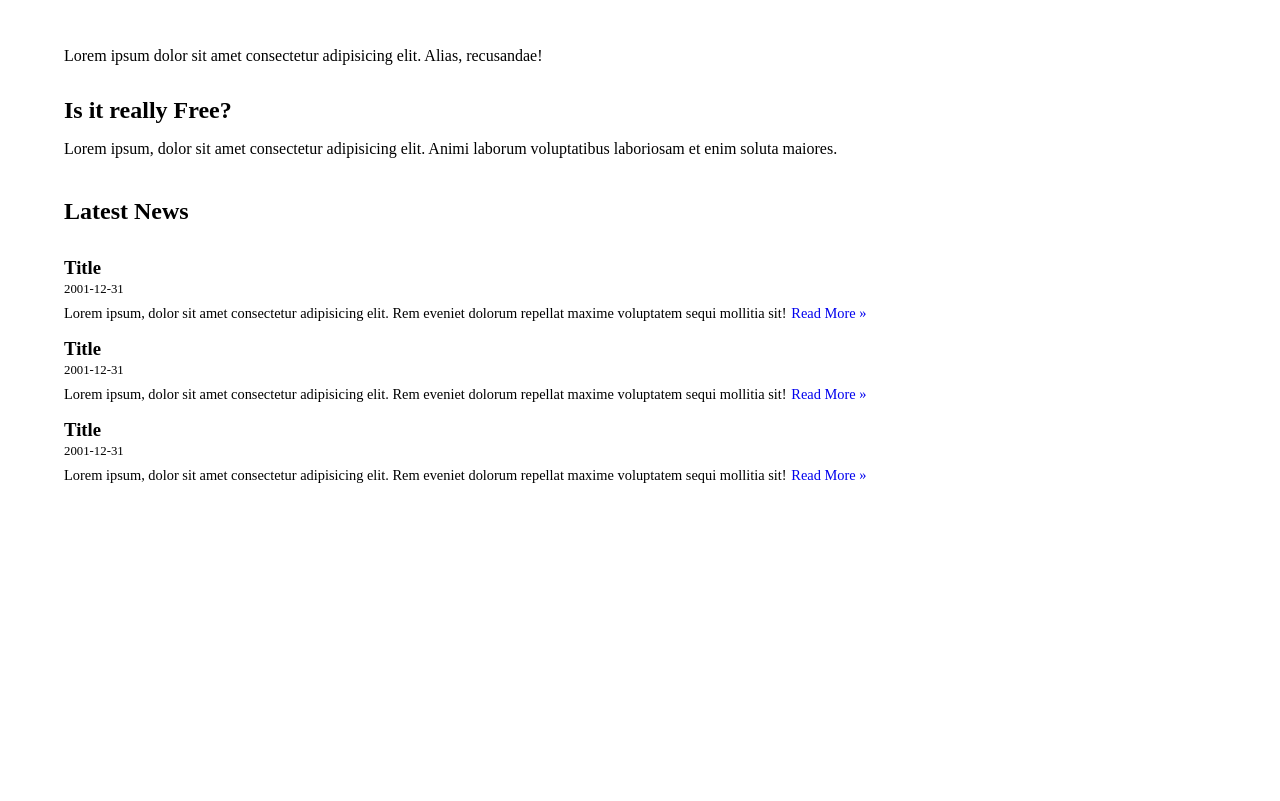
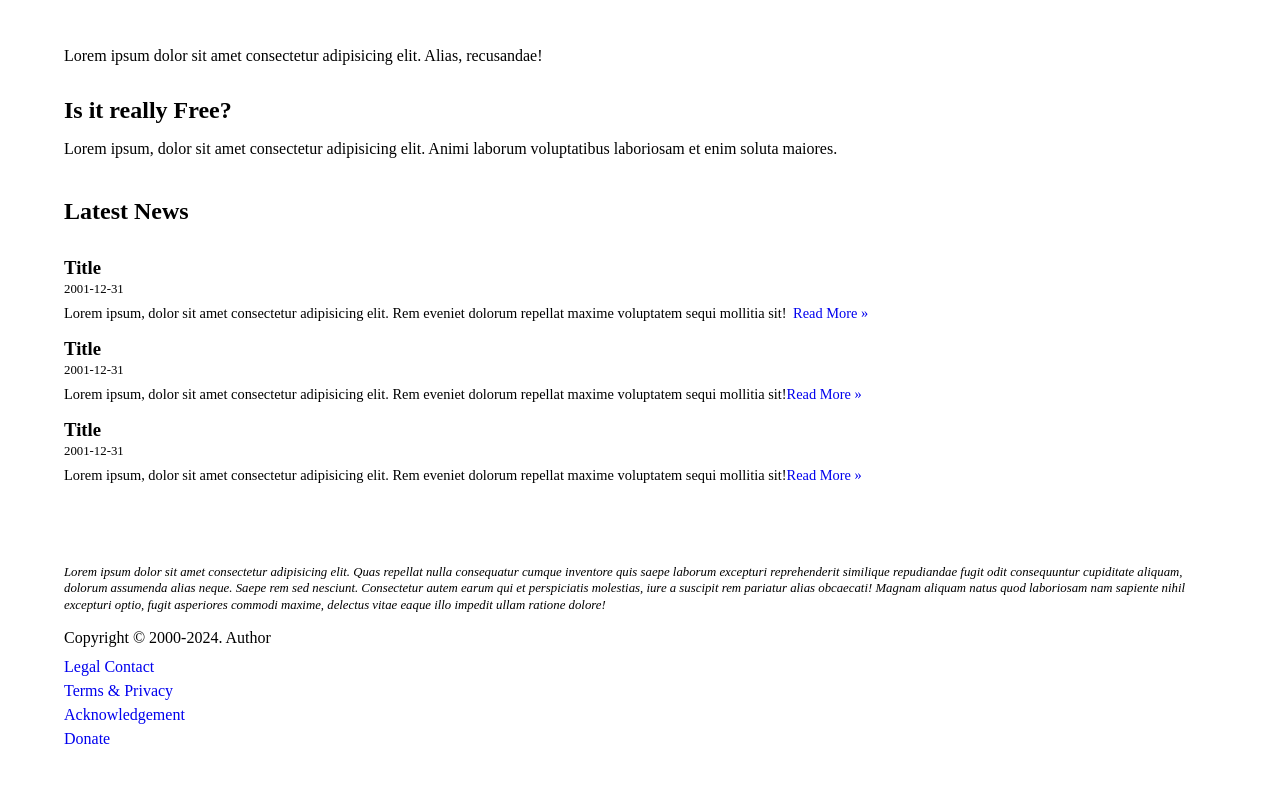
Before and after one commit to RealKendpr/keepass-website-redesign, a plain HTML site: page index.html in a window 1280 px wide. Shown: the part 617-1418 px from the top of the page. Before the commit the page ends 1101 px from the top, so only its background shows below. Drawn offline with Linux system fonts and the light colour scheme.

Commit message:
Homepage
- Added a footer
- Added &#x2009; at the end of article's p tag to add space between text and link
- Added basic styling to the footer

```diff
--- a/index.html
+++ b/index.html
@@ -75,7 +75,8 @@
                 <p>
                   Lorem ipsum, dolor sit amet consectetur adipisicing elit. Rem
                   eveniet dolorum repellat maxime voluptatem sequi mollitia
-                  sit!<a href="#" class="read-more-btn">Read More »</a>
+                  sit!&#x2009;
+                  <a href="#" class="read-more-btn">Read More »</a>
                 </p>
               </article>
             </li>
@@ -131,6 +132,32 @@
           </article>
         </section>
       </main>
+      <footer>
+        <p class="author">
+          <i>
+            Lorem ipsum dolor sit amet consectetur adipisicing elit. Quas
+            repellat nulla consequatur cumque inventore quis saepe laborum
+            excepturi reprehenderit similique repudiandae fugit odit
+            consequuntur cupiditate aliquam, dolorum assumenda alias neque.
+            Saepe rem sed nesciunt. Consectetur autem earum qui et perspiciatis
+            molestias, iure a suscipit rem pariatur alias obcaecati! Magnam
+            aliquam natus quod laboriosam nam sapiente nihil excepturi optio,
+            fugit asperiores commodi maxime, delectus vitae eaque illo impedit
+            ullam ratione dolore!
+          </i>
+        </p>
+        <div class="copyright">
+          <p>Copyright &copy; 2000-2024. Author</p>
+          <ul>
+            <li><a href="#"> Legal Contact </a></li>
+            <li>
+              <a href="#"> Terms &amp; Privacy </a>
+            </li>
+            <li><a href="#"> Acknowledgement </a></li>
+            <li><a href="#"> Donate </a></li>
+          </ul>
+        </div>
+      </footer>
     </div>
     <script src="./script.js"></script>
   </body>
--- a/style.css
+++ b/style.css
@@ -8,6 +8,9 @@ li {
 }
 a {
   text-decoration: none;
+}
+.main-header, main, footer {
+  margin-inline: 5%;
 }
 nav {
   position: relative;
@@ -26,7 +29,7 @@ nav {
 }
 .main-header {
   margin-top: 100px;
-  margin-inline: 5%;
+
 
   & p {
     font-size: 1.1rem;
@@ -53,7 +56,6 @@ nav {
 }
 main {
   margin-top: 80px;
-  margin-inline: 5%;
   display: flex;
   flex-direction: column-reverse;
   gap: 2.5rem;
@@ -72,16 +74,36 @@ main section {
 }
 .article-list article {
   display: grid;
-  gap: .5rem;
+  gap: 0.5rem;
 
   & time {
-    font-size: .8rem;
+    font-size: 0.8rem;
   }
   & p {
-    font-size: .9rem;
+    font-size: 0.9rem;
 
     & a {
-      margin-left: .3rem;
+      white-space: nowrap;
     }
   }
 }
+
+footer {
+  margin-top: 80px;
+  padding-bottom: 50px;
+  display: grid;
+  gap: 1rem;
+}
+
+.copyright {
+  display: grid;
+  gap: .5rem;
+
+  & li {
+    line-height: 1.5;
+  }
+}
+.author {
+  font-size: 0.8rem;
+  line-height: 1.3;
+}
```
